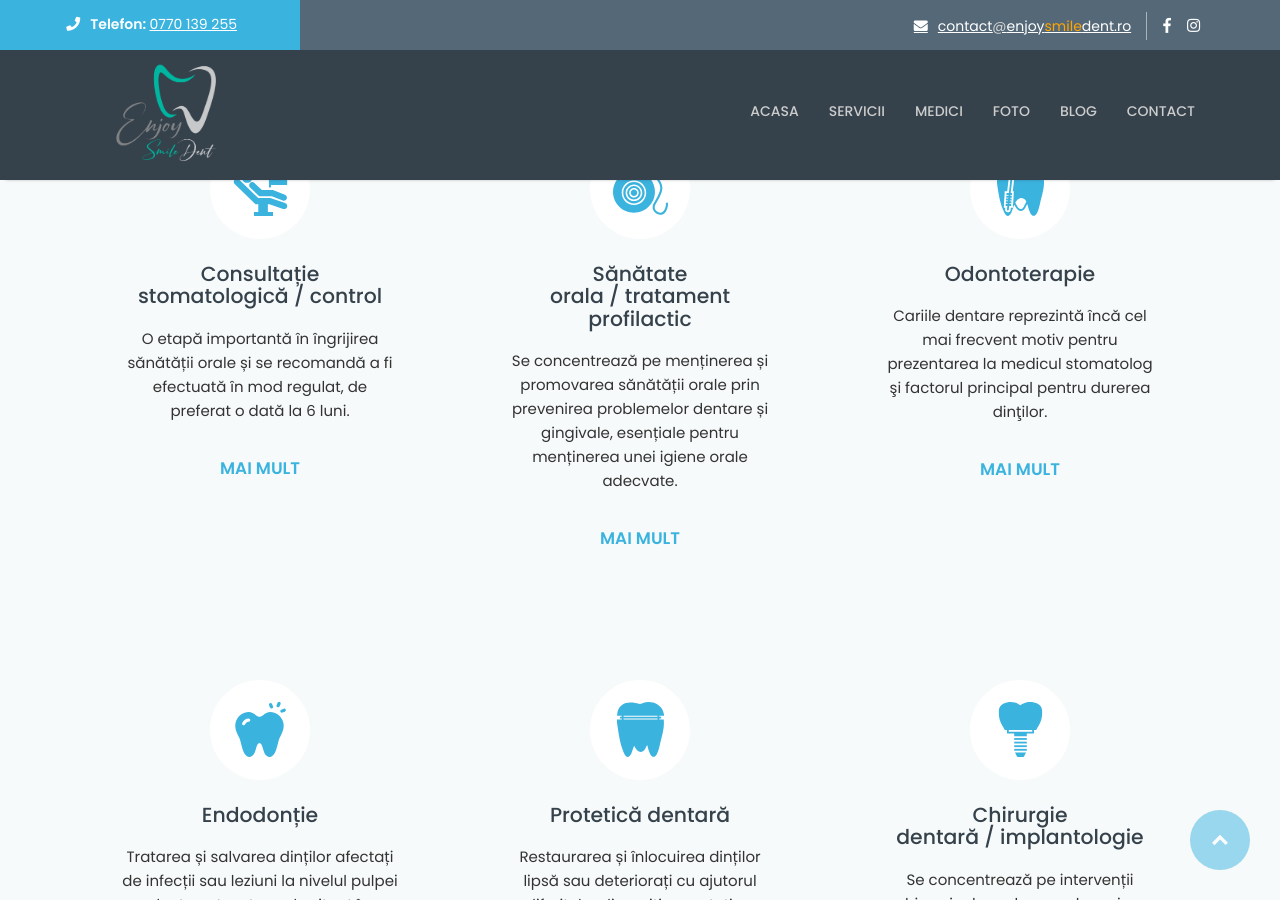
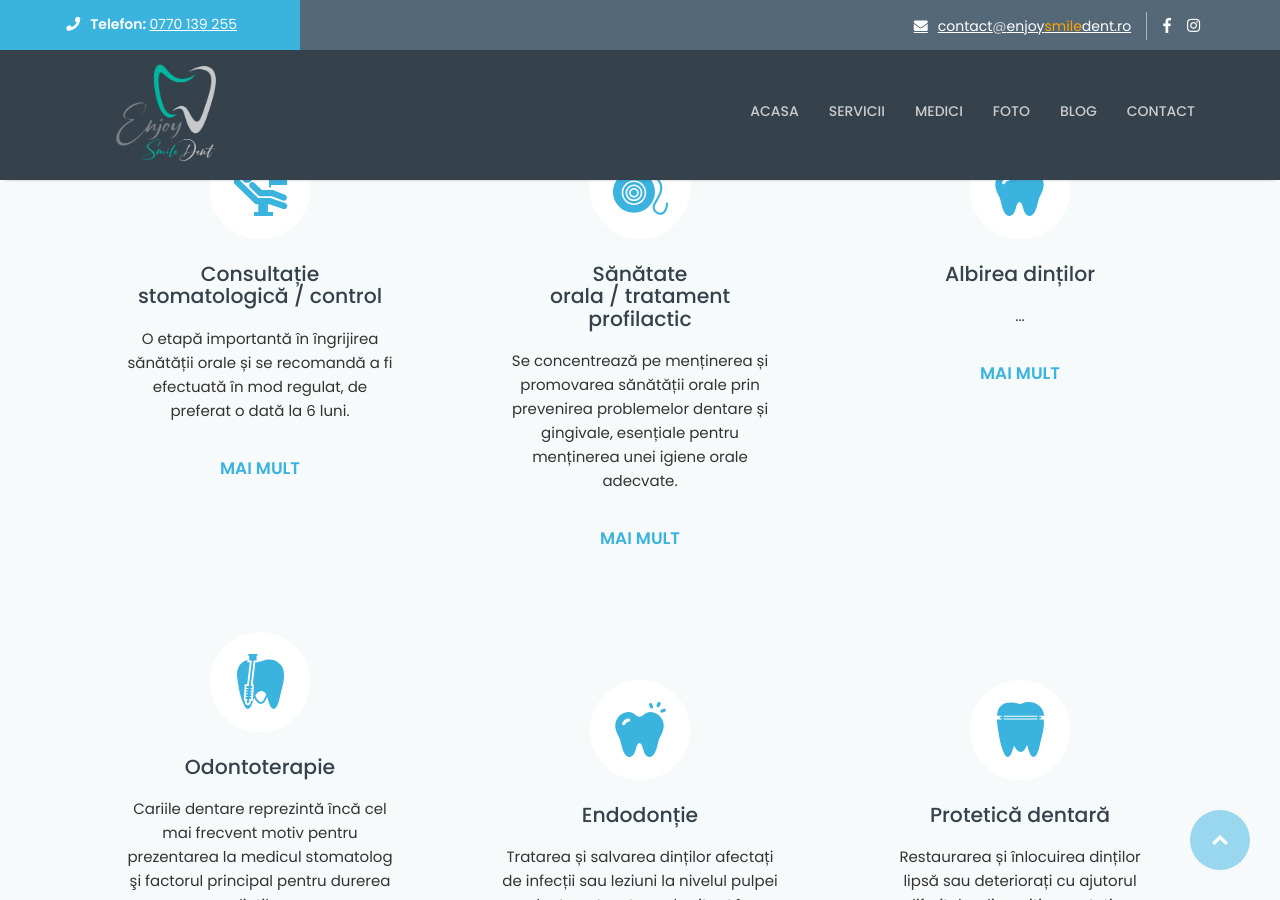
Before and after one commit to dvaida/enjoysmiledent.ro, a Jekyll site: the page built from index.html, in a window 1280 px wide and 900 px high, scrolled down 1810 px. Built offline with Jekyll 4.4.1, drawn with Linux system fonts in a browser that asks for light colours.

Commit message:
Add new services category

```diff
--- a/index.html
+++ b/index.html
@@ -158,6 +158,21 @@
                         <div class="sb-caption">
                             <h4>Sănătate orala&nbsp;/&nbsp;tratament profilactic</h4>
                             <p>Se concentrează pe menținerea și promovarea sănătății orale prin prevenirea problemelor dentare și gingivale, esențiale pentru menținerea unei igiene orale adecvate.</p>
+                            <h5><a href="/services.html">Mai mult</a></h5>
+                        </div>
+                    </div>
+                </div>
+                <div class="col-md-6 col-lg-4 sb-movil-view">
+                    <div class="service-box-alt">
+                        <div class="cb-circle">
+                            <figure class="cb-icon">
+                                <img class="icon-default" src="img/master/tooth2.svg" alt="">
+                                <img class="icon-hover" src="img/master/tooth2-white.svg" alt="">
+                            </figure>
+                        </div>
+                        <div class="sb-caption">
+                            <h4>Albirea dinților</h4>
+                            <p>...</p>
                             <h5><a href="/services.html">Mai mult</a></h5>
                         </div>
                     </div>
```
